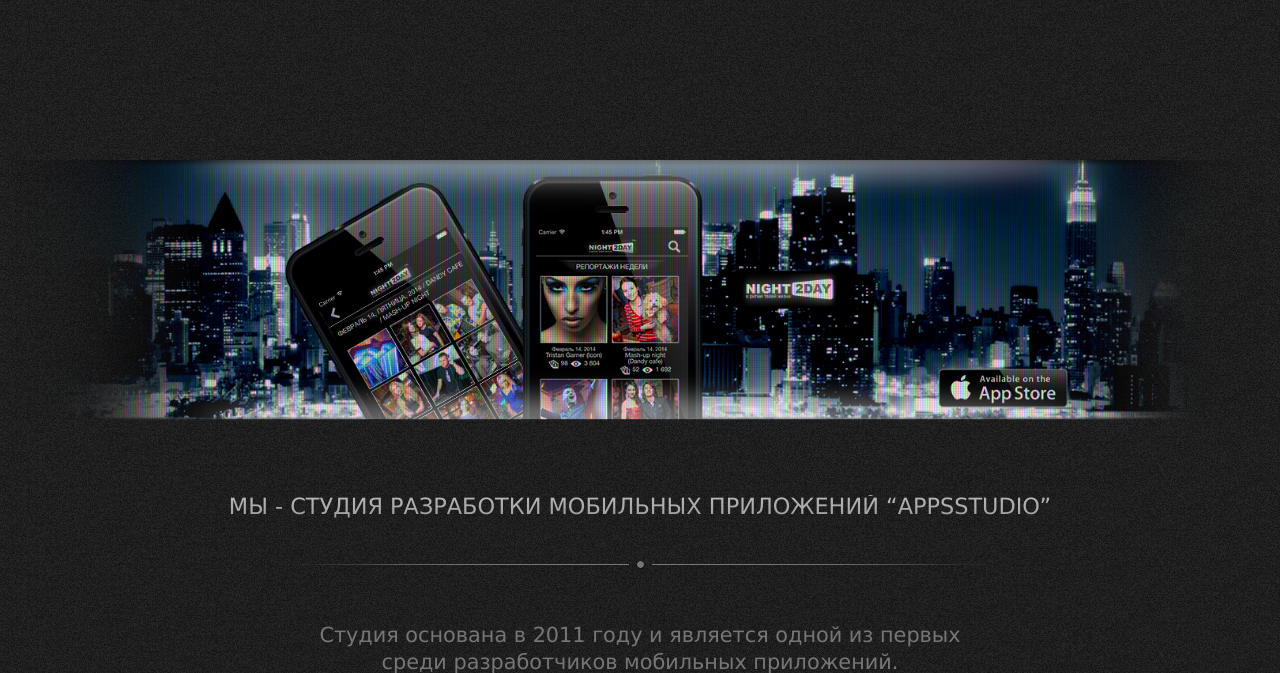
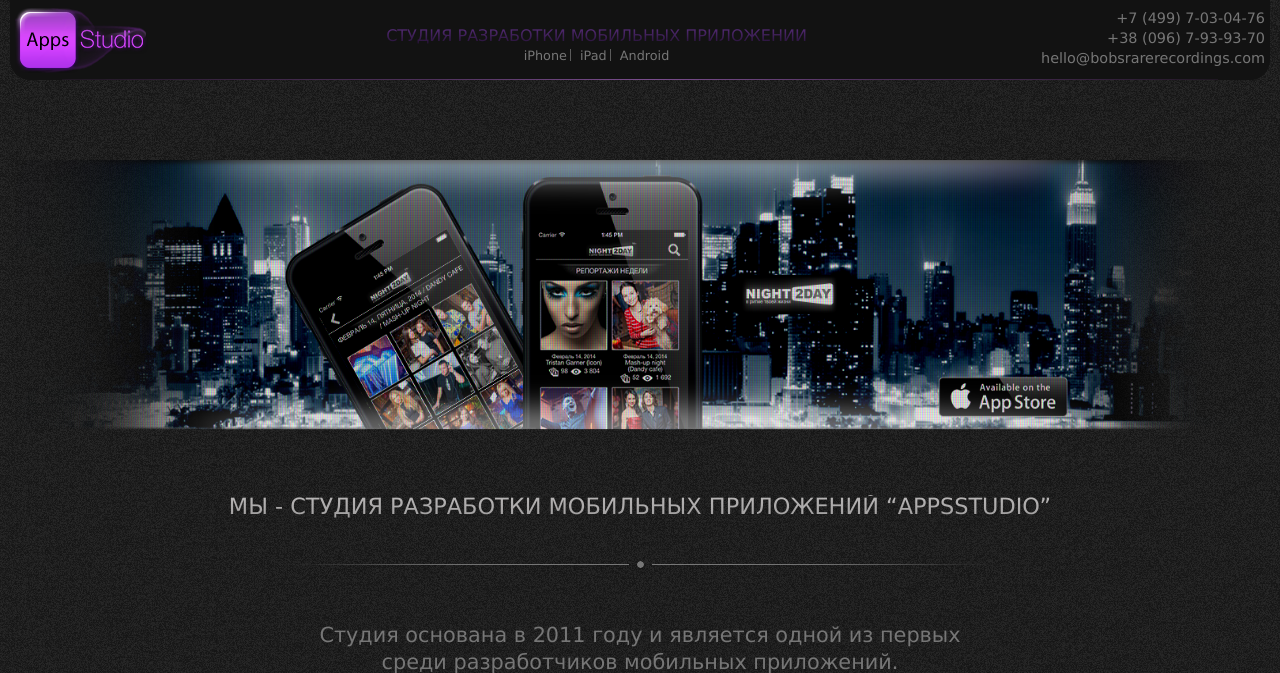
Before and after one commit to RuslanGrigoryev/Apps_studio, a PHP site: page / in a window 1280 px wide. Shown: the top 673 px of the page. Run offline with PHP 8.4, Linux system fonts and the light colour scheme; some libraries are stand-ins or nearby versions.

Commit message:
Added a top-bg-header

```diff
--- a/css/style.css
+++ b/css/style.css
@@ -58,9 +58,17 @@ body {
   line-height: 1;
   color: #767676;
 }
+a {
+  color: #767676;
+  text-decoration: none;
+}
+a:hover {
+  text-decoration: underline;
+}
 .wrapper {
   width: 1250px;
   margin: 0 auto;
+  position: relative;
 }
 h1 {
   text-align: center;
@@ -68,9 +76,57 @@ h1 {
   text-transform: uppercase;
   font-size: 1.4em;
 }
+h2 {
+  text-transform: uppercase;
+}
 /*3.Header styles*/
 header {
   height: 145px;
+}
+.top-header {
+  padding: 8px 5px 0 5px;
+  height: 72px;
+  border-bottom-left-radius: 20px;
+  background: #121212 url(../i/markup/bg-top-header.png) center bottom no-repeat;
+  border-bottom-right-radius: 20px;
+}
+.wrap-logo {
+    float: left;
+
+}
+.main-info {
+  text-align: center;
+  padding: 20px 0 0 0;
+}
+.main-info h2 {
+  background: -webkit-linear-gradient(#552c76, #251235);
+  -webkit-background-clip: text;
+  -webkit-text-fill-color: transparent;
+  margin: 0 0 3px 0;
+}
+.main-info__os-list {
+
+}
+.main-info__os-list__item {
+  display: inline-block;
+  padding: 0 4px 0 4px;
+}
+.main-info__os-list__list--border {
+  background: url(../i/markup/bg-main-info-os.png) center right no-repeat;
+}
+.main-info__os-list__link {
+    font-size: 0.8em;
+
+}
+.wrap-contact {
+  float: right;
+  height: 90px;
+}
+.contact__item {
+  display: block;
+  text-align: right;
+  line-height: 1.4em;
+  font-size: 0.9em;
 }
 /* 4.Slider styles */
 .slideshow {
@@ -84,7 +140,7 @@ header {
     position: absolute;
 }
 .item__img {
-  height: auto;
+  height: 270px;
   width: 1250px;
 }
 /* 5.Section "About-us"*/
--- a/index.html
+++ b/index.html
@@ -9,7 +9,36 @@
 
 	<header>
 
-		<div class="wrapper">
+		<div class="wrapper top-header">
+
+			<div class="wrap-logo" itemscope itemtype="http://schema.org/Organization">
+			    <a class="logo-link" itemprop="url" href="index/html">
+			        <img class="logo-img" itemprop="logo" src="i/markup/logo.png" />
+			    </a>
+			</div>
+
+			<div class="wrap-contact vcard">
+			  <span class="contact__item phone">+7 (499) 7-03-04-76</span>
+			  <span class="contact__item phone">+38 (096) 7-93-93-70</span>
+			  <a class="contact__item email" href="mailto:support@appsstudio.ru">
+			    hello@bobsrarerecordings.com
+			  </a>
+			</div>
+
+			<div class="main-info">
+				<h2>Студия разработки мобильных приложений</h2>
+				<ul class="main-info__os-list">
+					<li class="main-info__os-list__item main-info__os-list__list--border">
+						<a href="#" class="main-info__os-list__link">iPhone</a>
+					</li>
+					<li class="main-info__os-list__item main-info__os-list__list--border">
+						<a href="#" class="main-info__os-list__link">iPad</a>
+					</li>
+					<li class="main-info__os-list__item">
+						<a href="#" class="main-info__os-list__link">Android</a>
+					</li>
+				</ul>
+			</div>
 
 		</div>
 
@@ -20,15 +49,27 @@
 		<div class="slideshow">
 
 			<div class="item">
-			  <img src="i/night2day.png" alt="night2day" class="item__img">
+			  	<img src="i/night2day.png" alt="night2day" class="item__img">
 			</div>
 
 			<div class="item">
-			  <img src="i/key.png" alt="key" class="item__img">
+			  	<img src="i/key.png" alt="key" class="item__img">
 			</div>
 
 			<div class="item">
-			 <img src="i/roll.png" alt="roll" class="item__img">
+			 	<img src="i/roll.png" alt="roll" class="item__img">
+			</div>
+
+			<div class="item">
+			 	<img src="i/taxi_knopka.png" alt="taxi-knopka" class="item__img">
+			</div>
+
+			<div class="item">
+			 	<img src="i/taxioma.png" alt="taxioma" class="item__img">
+			</div>
+
+			<div class="item">
+			 	<img src="i/zanimator.png" alt="zanimator" class="item__img">
 			</div>
 
 		</div>
```
Also changed, not shown: i/markup/bg-main-info-os.png (added), i/markup/bg-top-header.png (added), i/markup/logo.png (added).
